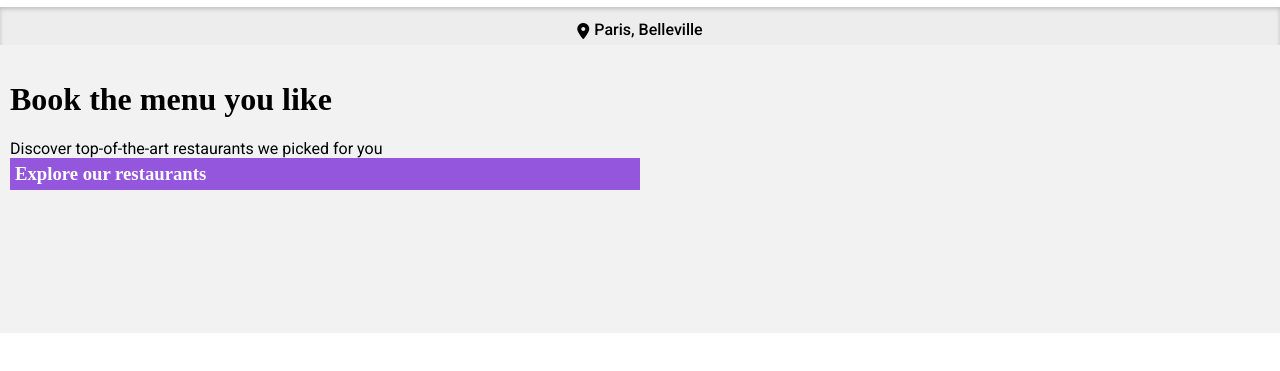
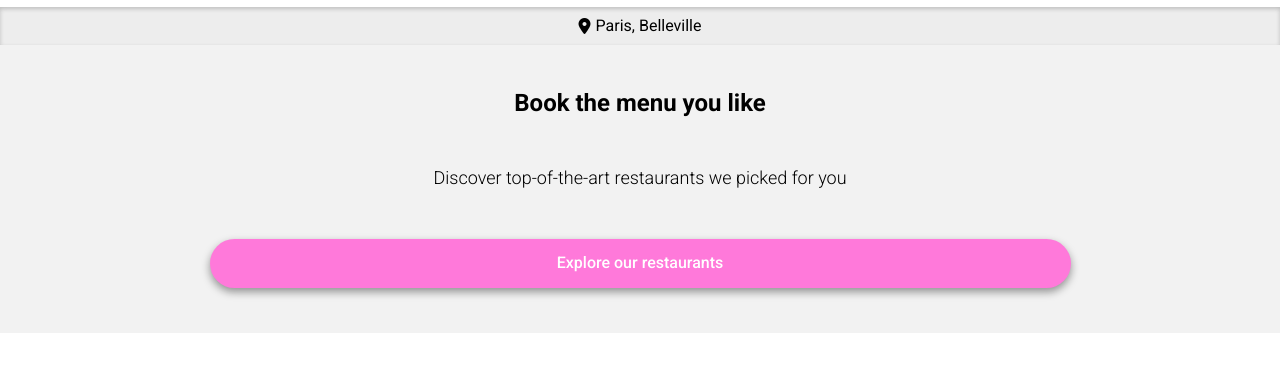
Before and after one commit to Junyoung190198/OC_Project3, a website: page index.html in a window 1280 px wide. Shown: the part 51-422 px from the top of the page. Drawn offline with Linux system fonts and the light colour scheme; a web font is replaced by a local one.

Commit message:
Nearly finished header section

```diff
--- a/index.html
+++ b/index.html
@@ -21,21 +21,22 @@ family=Roboto:wght@100;300;400;500;700;900&family=Shrikhand&display=swap" rel="s
 <body>
 
     <header class="header">
-        <div class="header__logo-card">
+        <div class="header__logo-wrapper">
         <img class="header__logo-image" src="images/logo/ohmyfood.png" alt="Logo"> <!-- Ask fot SVG??-->
         </div>
-        <div class="header__location"> <!-- header__logo or header header__logo??-->
+        <div class="header__location-card"> <!-- header__logo or header header__logo??-->
             <i class="fa-solid fa-location-dot"></i>
             <p class="header__location-text">Paris, Belleville</p>                            <!--Header from where to where??-->
         </div>
     </header>
 
     <section class="header-section">
-    <h1>Book the menu you like</h1>
+    <h2>Book the menu you like</h2>
     <p class="header-section__text">Discover top-of-the-art restaurants we picked for you</p>
-    <div class="header-section__explore-button">
-        <h3 class="header-section__explore-button__text">Explore our restaurants</h3>
-    </div>
+    <a class="header-section__explore-button" href="#">
+       <p class="header-section__explore-button__text">Explore our restaurants</p>
+    </a>
+
     </section>
 
 
--- a/sass/main.scss
+++ b/sass/main.scss
@@ -69,13 +69,17 @@ $color-palette:(
 @mixin box-shadow($inset: out, $value: light){
     @if($inset == out){
         @if($value == heavy){
-            box-shadow: 0 4px 8px 0 rgba(0,0,0,0.4);
+            box-shadow:  0 4px 8px 0 rgba(0,0,0,0.4);
+        }@else if($value == super-heavy){
+            box-shadow:  0 8px 16px 0 rgba(0,0,0,0.4);
         }@else{
-            box-shadow: 0 2px 4px 0 rgba(0,0,0,0.2);
+            box-shadow:  0 2px 4px 0 rgba(0,0,0,0.2);
         }
     }@else{
         @if($value == heavy){
             box-shadow: inset 0 4px 8px 0 rgba(0,0,0,0.4);
+        }@else if($value == super-heavy){
+            box-shadow: inset 0 8px 16px 0 rgba(0,0,0,0.4);
         }@else{
             box-shadow: inset 0 2px 4px 0 rgba(0,0,0,0.2);
         }
@@ -91,7 +95,7 @@ $color-palette:(
 @mixin button($background-color, $color, $border-radius){
     @include color(color-background, $background-color);
     @include color(color, $color);
-    border-radius: 25%;
+    border-radius: $border-radius;
 }
 
 
@@ -110,16 +114,17 @@ body, p{
     @include font(font-weight, regular);
     @include font(font-size, normal);
 }
+a{
+    text-decoration: none;
+    color: inherit;
+}
 
-h1, h2, h3, h4{
-    @include font(font-family, title);
-}
 
 .header{
     width: 100%;
     height: 6rem;
     @include color(color-background, white);
-    &__logo-card{
+    &__logo-wrapper{
         display: flex;
         justify-content: center;
         align-items: center;
@@ -131,13 +136,13 @@ h1, h2, h3, h4{
         height: 50%;
         margin-top: 10px;
     }
-    &__location{
+    &__location-card{
         display: flex;
         justify-content: center;
         align-items: center;
         gap: 5px;
         width: 100%;
-        height: 50%;
+        height: 40%;
         @include color(color-background, heavy-grey);
         @include box-shadow(in, light);
 
@@ -148,21 +153,32 @@ h1, h2, h3, h4{
 }
 
 .header-section{
+    display: flex;
+    flex-direction: column;
+    justify-content: space-around;
+    align-items: center;
+    text-align: center;
     width: 100%;
     height: 18rem;
-    padding: 15px 10px 15px 10px;
+    padding: 20px 25px 20px 25px;
     @include color(color-background, light-grey);
 
     &__text{
-
+        @include font(font-weight, light);
+        @include font(font-size, normal-plus);
     }
 
     &__explore-button{
-        width: 50%;
-        padding: 5px;
-        @include color(color-background, violet);
+        width: 70%;
+        padding: 15px;
+        @include button(pink,white, 25px);
+        @include box-shadow(out, heavy);
         &__text{
-            @include color(color, white);
+            @include font(font-size, regular);
+            @include font(font-weight, medium);
+        }
+        &:hover{
+            @include box-shadow(out, super-heavy);
         }
     }
 }
```
Also changed, not shown: css/style.css, 1 other file.
